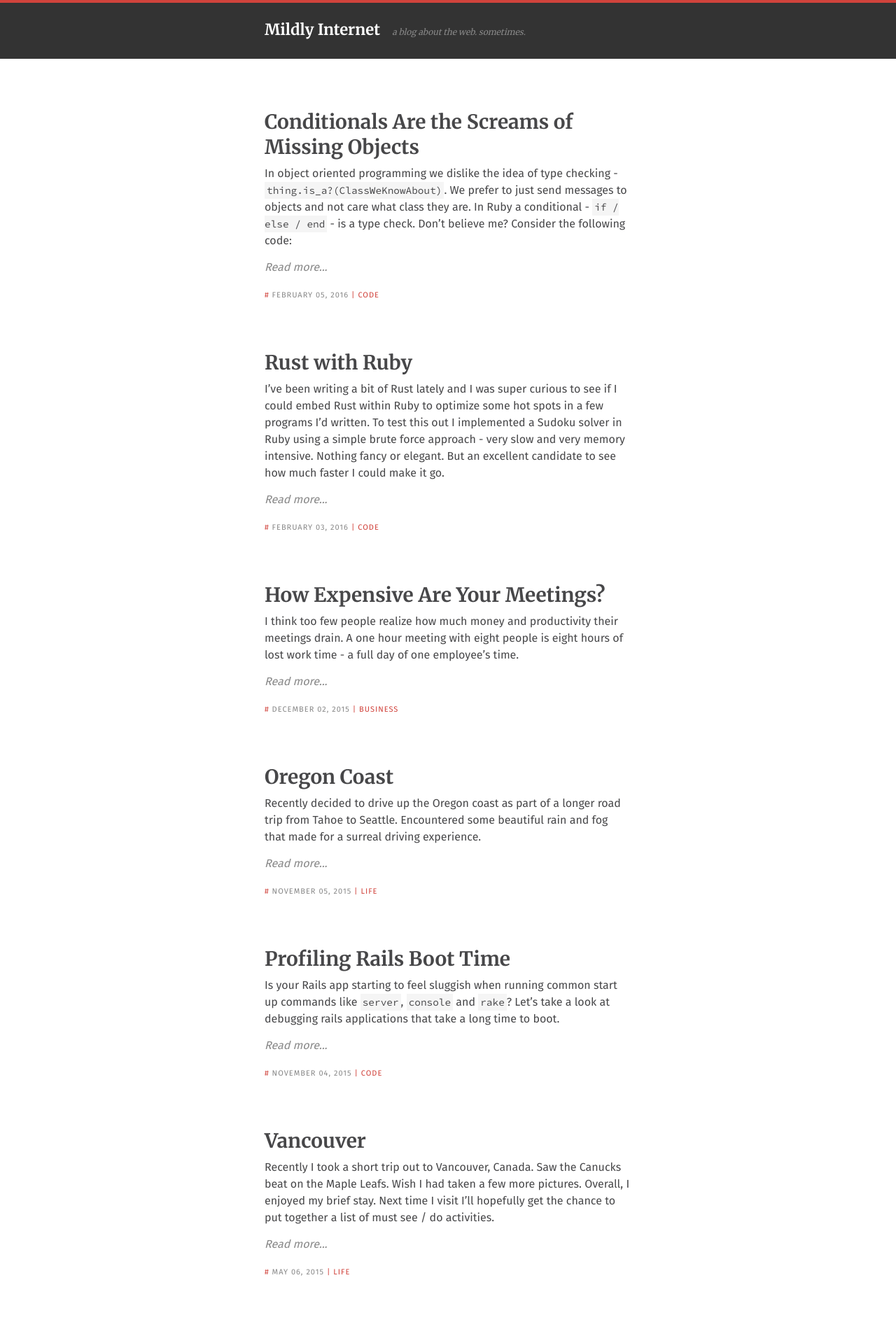
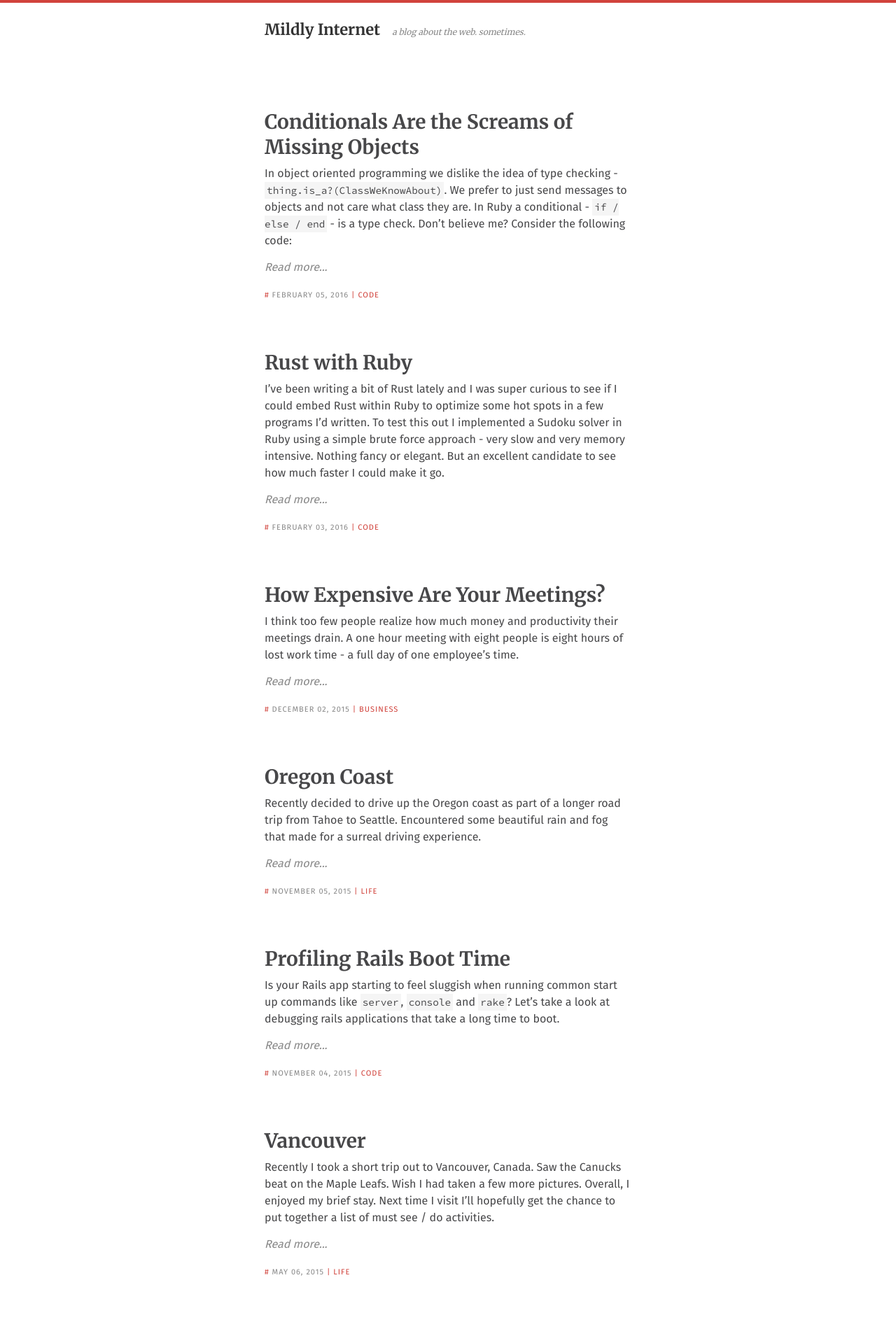
Before and after one commit to mildlyinternet/mildlyinternet.github.io, a Jekyll site: the page built from index.html, in a window 1280 px wide. Shown: the top 1899 px of the page at 70% size. Built offline with Jekyll 4.4.1, drawn with Linux system fonts in a browser that asks for light colours.

Commit message:
Back to white header

```diff
--- a/css/screen.scss
+++ b/css/screen.scss
@@ -107,34 +107,29 @@ blockquote {
 // Home
 .main-header {
   align-items: baseline;
-  background-color: #333;
   border-top: 4px solid $red;
   display: flex;
+  font-family: "Merriweather", sans-serif;
   font-size: 22px;
   font-weight: 700;
-  font-family: "Merriweather", sans-serif;
+  margin-bottom: 72px;
   padding: 24px 24px;
-  margin-bottom: 72px;
 
   .content {
-    width: $body-width;
     margin: 0 auto;
     padding: 0 18px;
+    width: $body-width;
   }
 
   .subline {
-    margin-left: 12px;
+    color: $muted;
     font-size: 12px;
     font-weight: 400;
-    color: $muted;
+    margin-left: 12px;
   }
 
   a {
-    color: $white;
-
-    &:hover {
-      color: $white;
-    }
+    color: #333;
   }
 }
 
```
